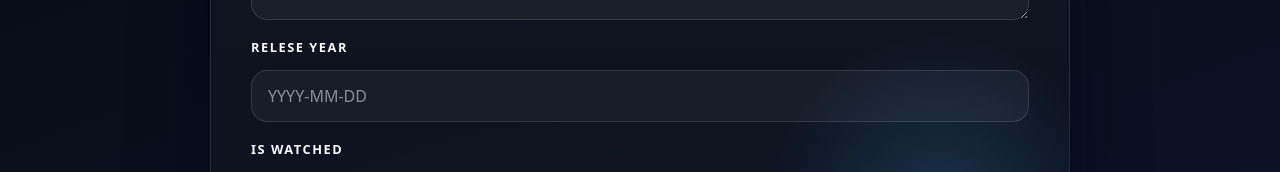
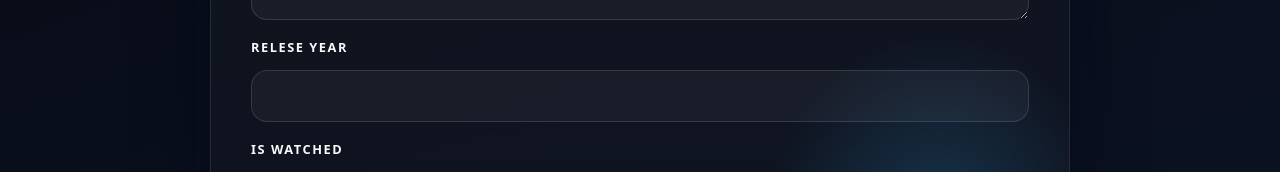
Before and after one commit to PiotrPliszka/movie-watchlist, a React app in the folder frontend/: page /movies/add-movie in a window 1280 px wide. Shown: the part 547-719 px from the top of the page. Built offline with nearby package versions, Linux system fonts and the light colour scheme; the HTML template or start-up script is replaced by a standard one.

Commit message:
AddMovie

```diff
--- a/frontend/src/pages/AddMovie.jsx
+++ b/frontend/src/pages/AddMovie.jsx
@@ -21,7 +21,6 @@ export function AddMovie() {
         <input
           type="text"
           className="date-input"
-          placeholder="YYYY-MM-DD"
           inputMode="numeric"
           pattern="\d{4}-\d{2}-\d{2}"
           title="Format: YYYY-MM-DD"
```
